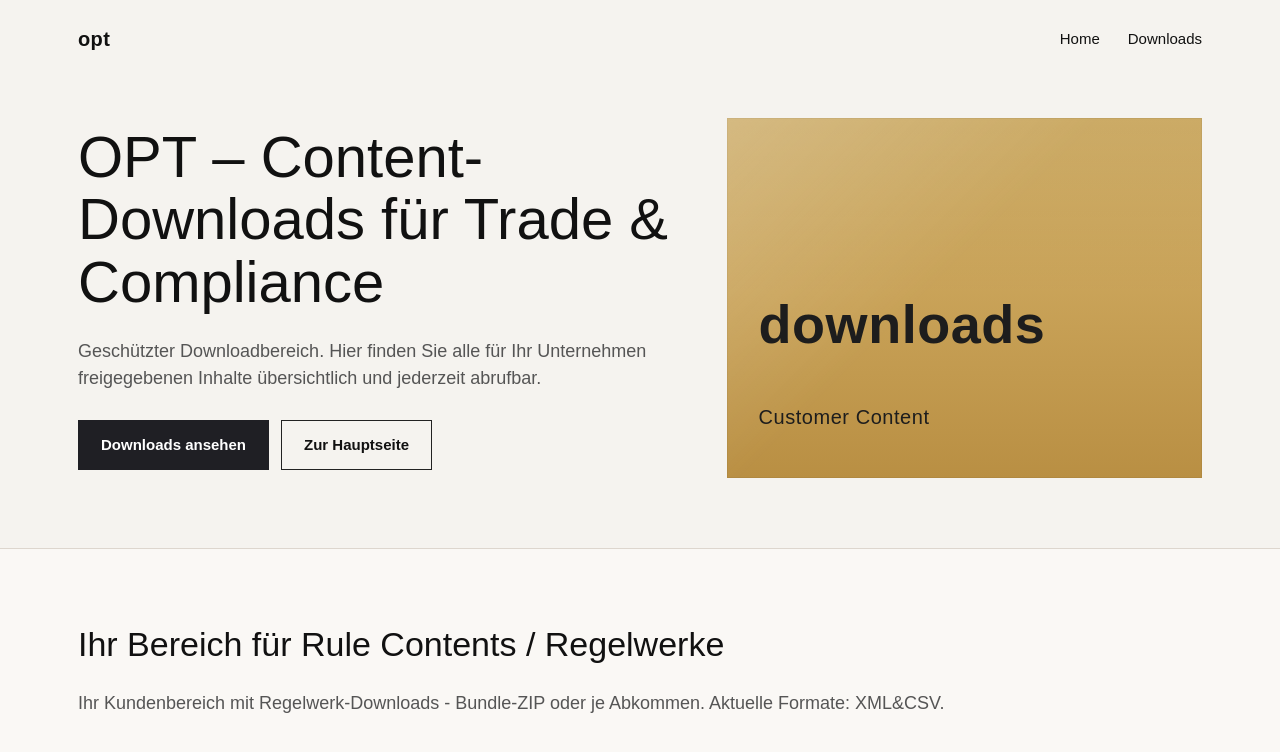
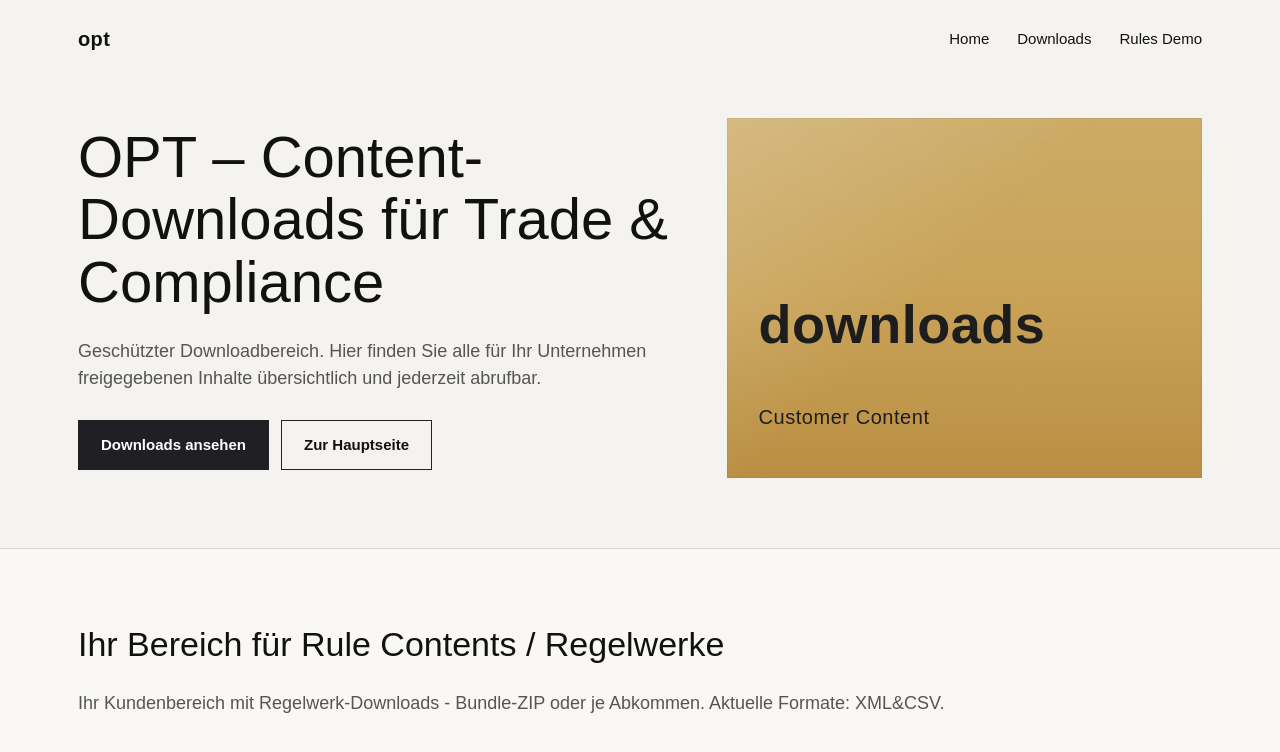
Before and after one commit to NHIOPTAI/opt-hub-viewer, a plain HTML site: page docs/downloads.html in a window 1280 px wide. Shown: the top 752 px of the page. Drawn offline with Linux system fonts and the light colour scheme; no server answers.

Commit message:
feat: add Rules Demo link to downloads.html navigation
downloads.html was missing a way back to rules-demo.html even though
rules-demo.html already links to Downloads -- both pages now offer
Home / Downloads / Rules Demo. Single-line addition, existing design,
position, and link technique preserved (plain <a> in the shared
.topbar nav, matching rules-demo.html's Home/Downloads links exactly);
no other layout or fachliche change. rules-demo.html itself is
untouched, so its own Downloads link is unaffected.

```diff
--- a/docs/downloads.html
+++ b/docs/downloads.html
@@ -378,6 +378,7 @@
       <nav class="nav">
         <a href="https://opt-hub.ai">Home</a>
         <a href="/downloads.html">Downloads</a>
+        <a href="/rules-demo.html">Rules Demo</a>
       </nav>
     </div>
   </header>
```
